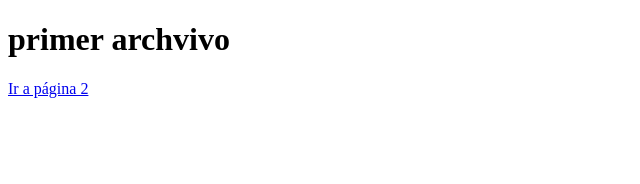
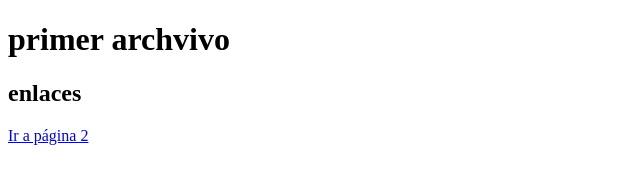
Before and after one commit to cgilabert/pruebapropia202101a, a plain HTML site: page index.html in a window 1280 px wide. Shown: the whole page, without its empty margins (0-640 px from the left). Drawn offline with Linux system fonts and the light colour scheme.

Commit message:
añado h2

```diff
--- a/index.html
+++ b/index.html
@@ -7,7 +7,7 @@
 </head>
 <body>
     <h1>primer archvivo</h1>
-
+    <h2>enlaces</h2>
     <a href="pagina2.html">Ir a página 2</a>
     <br>
 </body>
```
